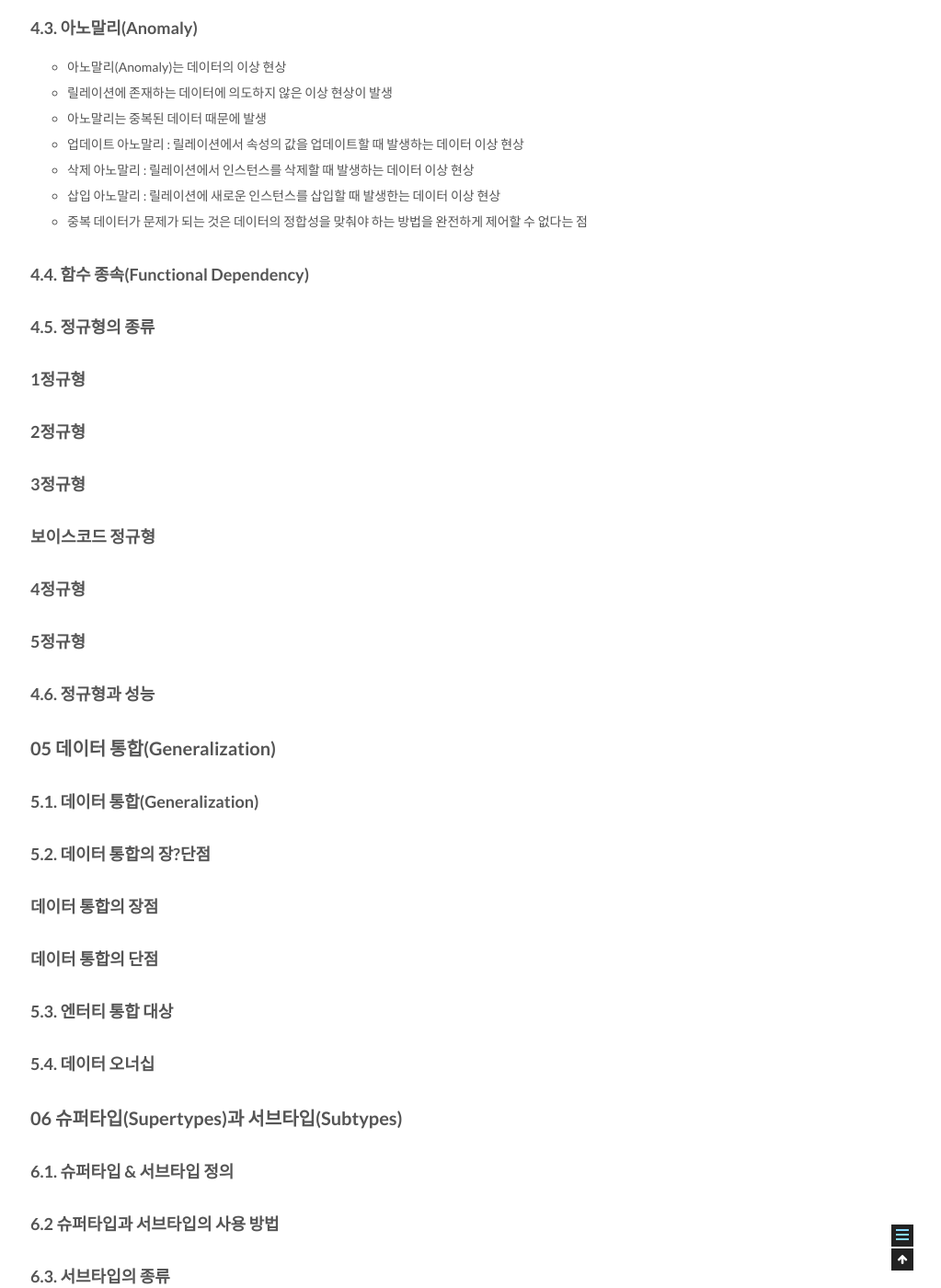
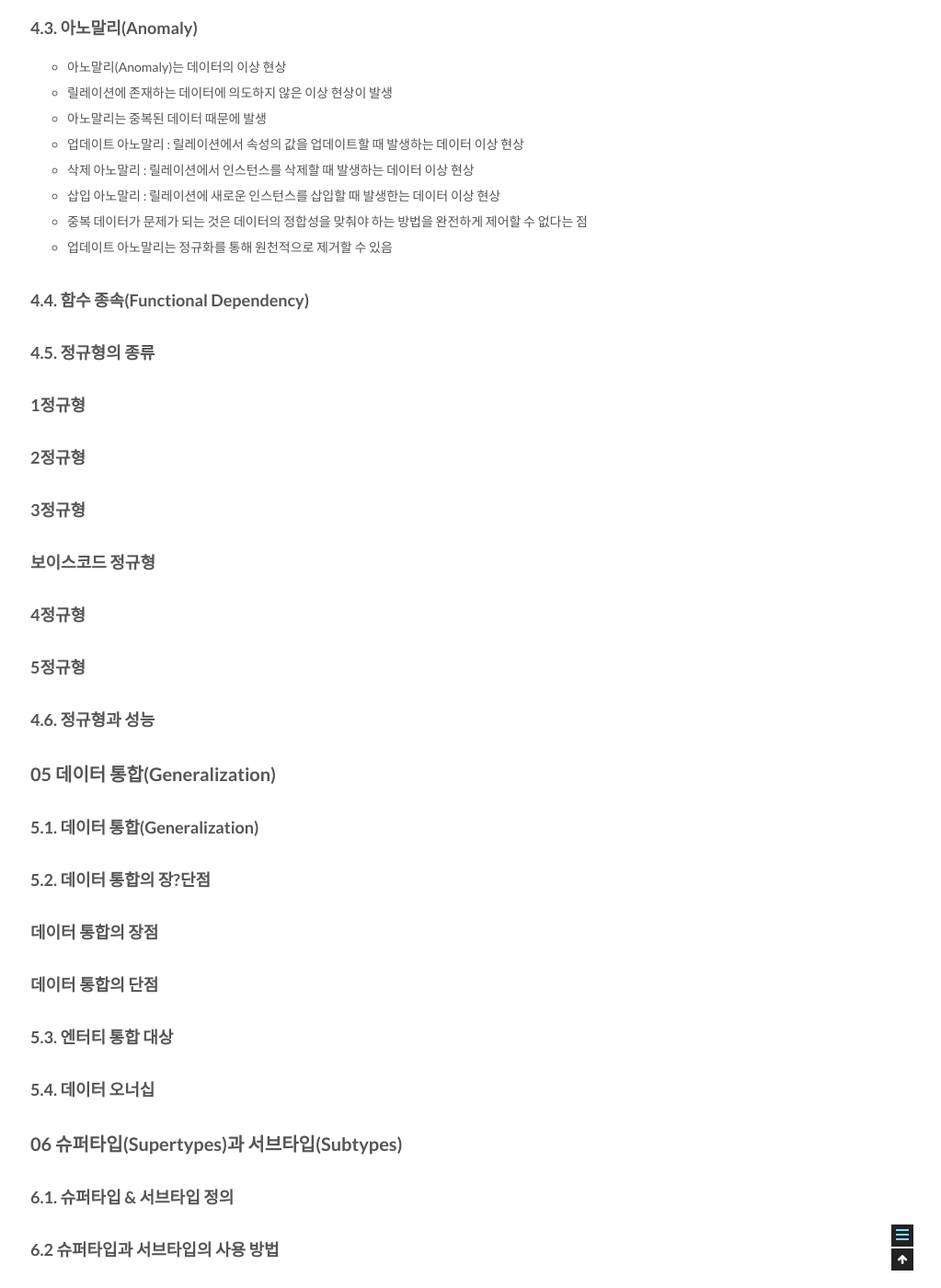
Before and after one commit to csj4032/csj4032.github.io, a Jekyll site: the page built from _posts/2018-05-02-관계형데이터모델링프리미엄가이드.md, in a window 1280 px wide and 1400 px high, scrolled down 12072 px. Shown: the whole window at 92% size, without its empty margins (257-1280 px from the left). Built offline with Jekyll 4.4.1, drawn with Linux system fonts in a browser that asks for light colours; comment, search, counter and statistics services are not loaded.

Commit message:
관계형 데이터 베이스 모델링 포스팅 수정

```diff
--- a/_posts/2018-05-02-관계형데이터모델링프리미엄가이드.md
+++ b/_posts/2018-05-02-관계형데이터모델링프리미엄가이드.md
@@ -370,6 +370,7 @@ comments: true
 * 삭제 아노말리 : 릴레이션에서 인스턴스를 삭제할 때 발생하는 데이터 이상 현상
 * 삽입 아노말리 : 릴레이션에 새로운 인스턴스를 삽입할 때 발생한는 데이터 이상 현상
 * 중복 데이터가 문제가 되는 것은 데이터의 정합성을 맞춰야 하는 방법을 완전하게 제어할 수 없다는 점
+* 업데이트 아노말리는 정규화를 통해 원천적으로 제거할 수 있음
 
 ### 4.4. 함수 종속(Functional Dependency)
 
```
